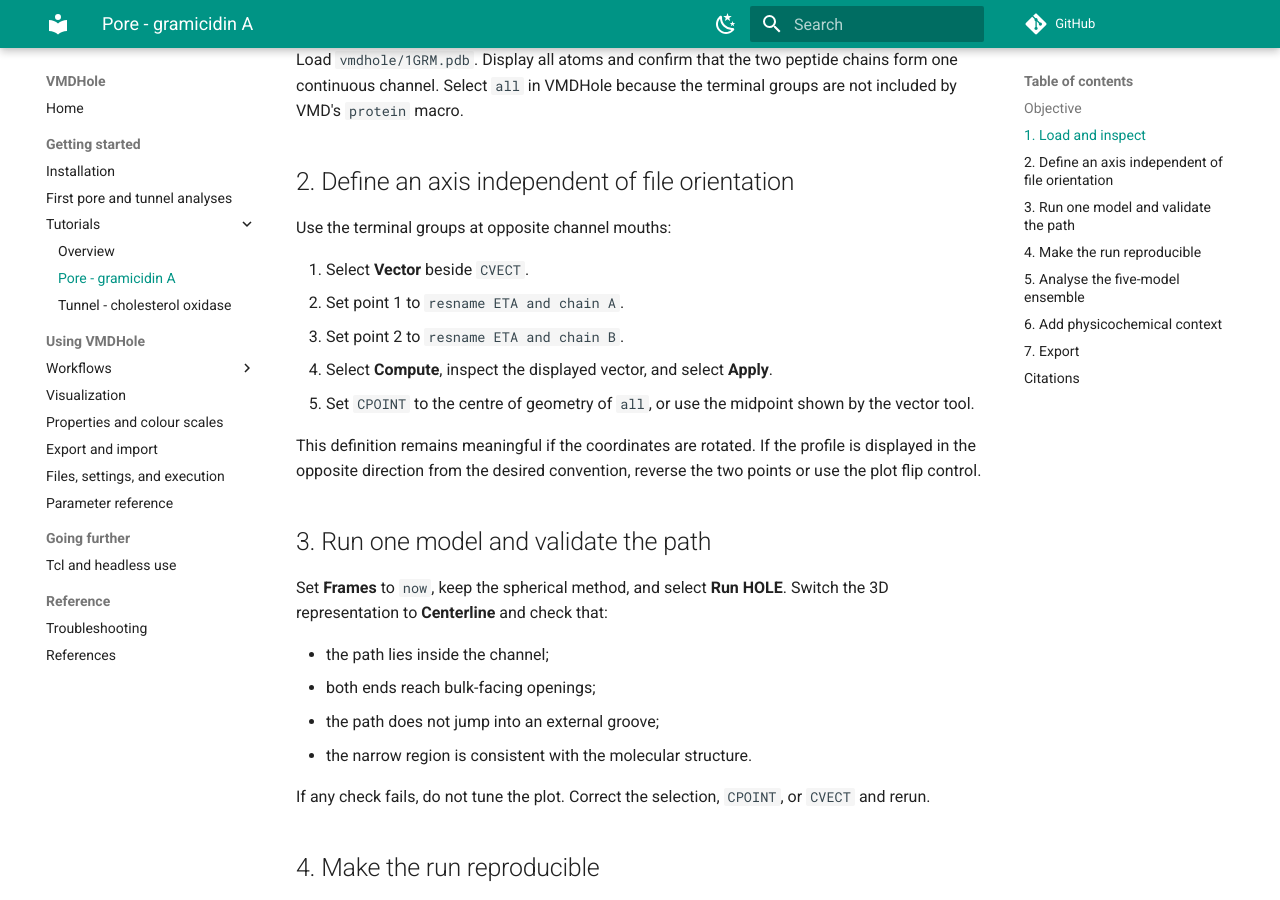
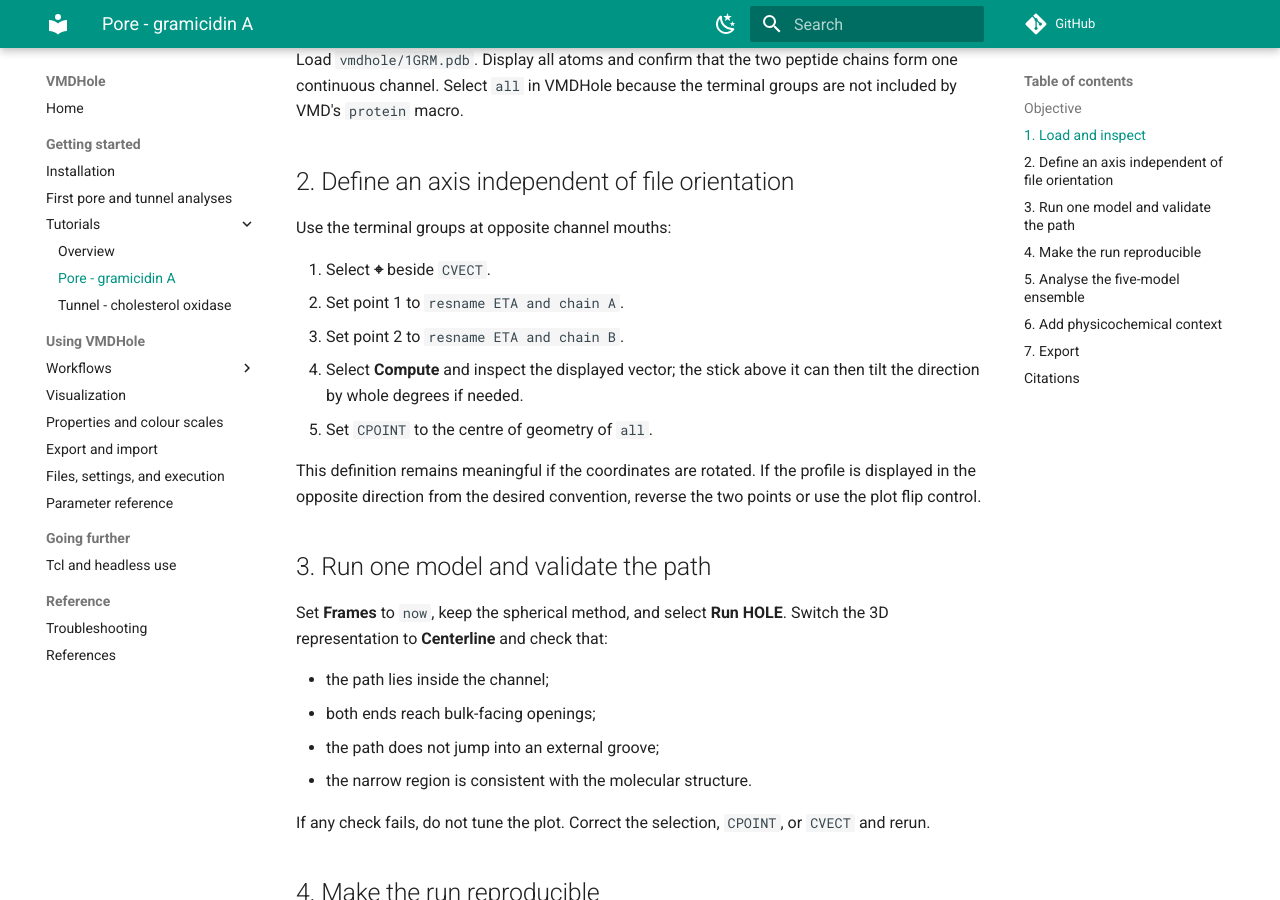
Before and after one commit to aminkvh/VMDHole, an MkDocs documentation site: the page built from docs/pore-tutorial.md, in a window 1280 px wide and 900 px high, scrolled down 468 px. Built offline with MkDocs 1.6.1 and Material for MkDocs 9.7.7, drawn with Linux system fonts in a browser that asks for light colours; comment, search, counter and statistics services are not loaded.

Commit message:
docs: the CVECT dialog replaces the Vector button in the tutorials

```diff
--- a/docs/pore-tutorial.md
+++ b/docs/pore-tutorial.md
@@ -20,12 +20,12 @@ terminal groups are not included by VMD's `protein` macro.
 
 Use the terminal groups at opposite channel mouths:
 
-1. Select **Vector** beside `CVECT`.
+1. Select **⌖** beside `CVECT`.
 2. Set point 1 to `resname ETA and chain A`.
 3. Set point 2 to `resname ETA and chain B`.
-4. Select **Compute**, inspect the displayed vector, and select **Apply**.
-5. Set `CPOINT` to the centre of geometry of `all`, or use the midpoint shown by
-   the vector tool.
+4. Select **Compute** and inspect the displayed vector; the stick above it can
+   then tilt the direction by whole degrees if needed.
+5. Set `CPOINT` to the centre of geometry of `all`.
 
 This definition remains meaningful if the coordinates are rotated. If the
 profile is displayed in the opposite direction from the desired convention,
```
Also changed, not shown: README.md (+2 -2 lines), docs/quickstart.md (+2 -2 lines).
